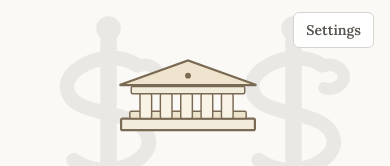
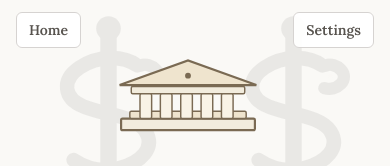
Before and after one commit to emi305/Achilles, a Next.js app: page / in a window 390 px wide. Shown: the top 166 px of the page. Built offline with nearby package versions, Linux system fonts and the light colour scheme.

Commit message:
homepage button

```diff
--- a/app/components/GreekFrame.tsx
+++ b/app/components/GreekFrame.tsx
@@ -11,6 +11,12 @@ export function GreekFrame({ children }: GreekFrameProps) {
       <div aria-hidden className="greek-column greek-column-left" />
       <div aria-hidden className="greek-column greek-column-right" />
 
+      <div className="settings-link-wrap settings-link-wrap-left">
+        <Link href="/" className="settings-link">
+          Home
+        </Link>
+      </div>
+
       <div className="settings-link-wrap">
         <Link href="/settings" className="settings-link">
           Settings
--- a/app/globals.css
+++ b/app/globals.css
@@ -61,6 +61,11 @@ body {
   top: 1rem;
   right: max(1rem, calc(var(--frame-side-space) - 0.25rem));
   z-index: 40;
+}
+
+.settings-link-wrap-left {
+  right: auto;
+  left: max(1rem, calc(var(--frame-side-space) - 0.25rem));
 }
 
 .settings-link {
@@ -127,4 +132,8 @@ body {
     right: 1rem;
     top: 0.75rem;
   }
+
+  .settings-link-wrap-left {
+    left: 1rem;
+  }
 }
```
